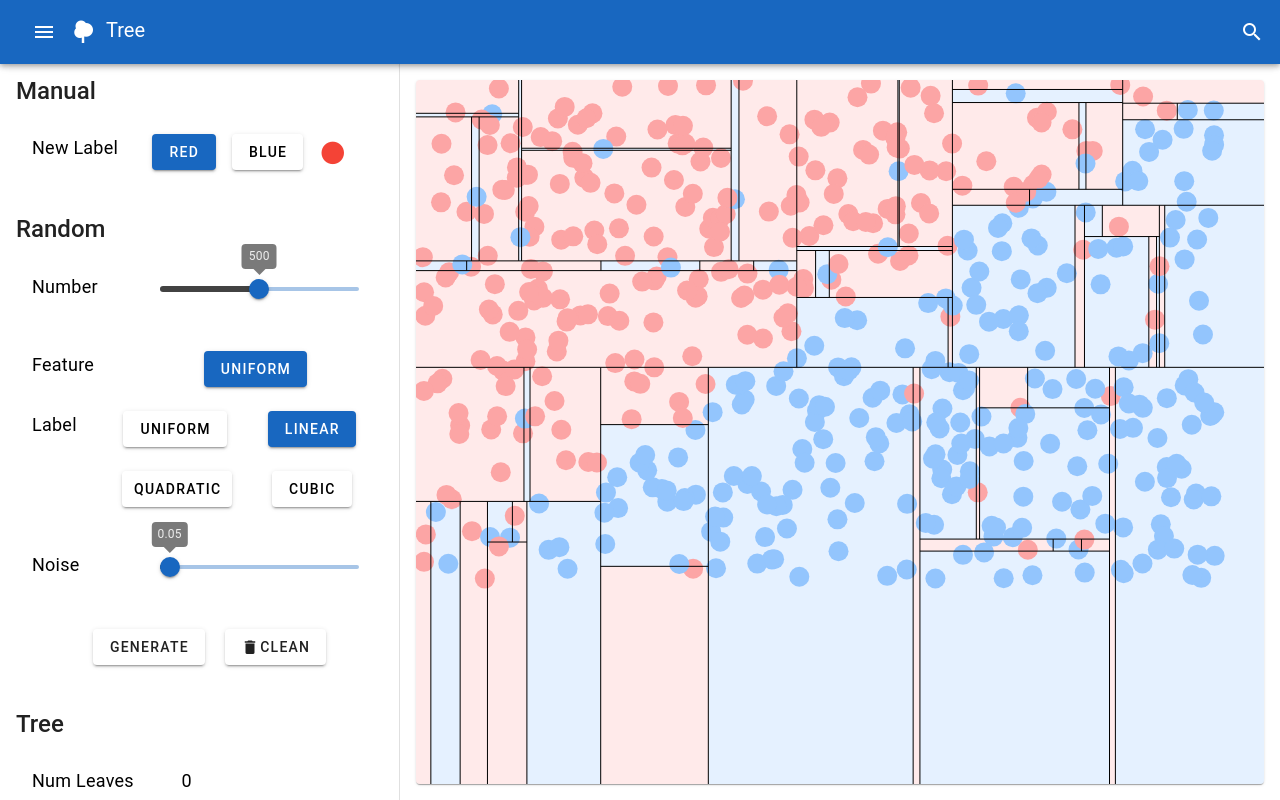
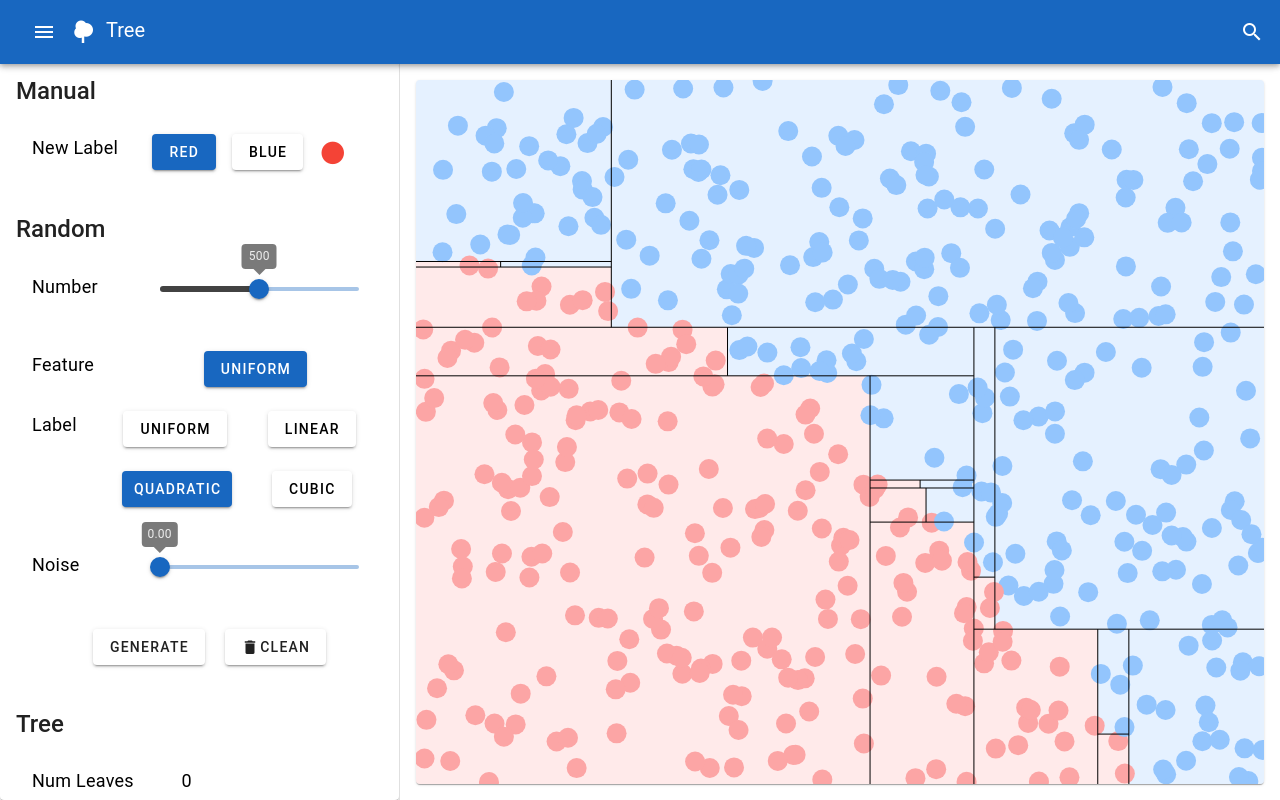
Before and after one commit to AnnyTerfect/decision-tree-visualization, a Vue app: page / in a window 1280 px wide. Built offline with nearby package versions, Linux system fonts and the light colour scheme; the HTML template or start-up script is replaced by a standard one.

Commit message:
Convert to vite

```diff
--- a/babel.config.js
+++ /dev/null
@@ -1,5 +0,0 @@
-module.exports = {
-  presets: [
-    '@vue/cli-plugin-babel/preset'
-  ]
-}
--- a/src/App.vue
+++ b/src/App.vue
@@ -6,8 +6,6 @@ import MyNavDrawer from './components/MyNavDrawer.vue';
 
 const drawer = ref(true)
 const newLabel = ref(1)
-const width = ref(800)
-const height = ref(500)
 const points = ref([])
 const tree = ref({})
 
@@ -29,13 +27,13 @@ function generate(args) {
       label = Math.random() > 0.5 ? 1 : 0
     }
     else if (labelRandom === 'linear') {
-      label = (1 - x) > Math.pow(y, 1) ? 1 : 0
+      label = y > Math.pow(x, 1) ? 1 : 0
     }
     else if (labelRandom === 'quadratic') {
-      label = (1 - x) > Math.pow(y, 2) ? 1 : 0
+      label = y - 1 / 4 > Math.pow(x, 2) ? 1 : 0
     }
     else if (labelRandom === 'cubic') {
-      label = (1 - x) > Math.pow(y, 3) ? 1 : 0
+      label = y > Math.pow(x, 3) ? 1 : 0
     }
 
     // add noise
@@ -101,8 +99,6 @@ function movePoint(args) {
     <v-main class="fixed left-0 right-0 top-0 bottom-0">
       <my-canvas
         :points="points"
-        :width="width"
-        :height="height"
         :r="10"
         :newLabel="newLabel"
         :tree="tree"
--- a/src/components/MyNavDrawer.vue
+++ b/src/components/MyNavDrawer.vue
@@ -14,8 +14,8 @@ const props = defineProps({
 
 const num = ref(500)
 const featureRandom = ref('uniform')
-const labelRandom = ref('linear')
-const noise = ref(0.05)
+const labelRandom = ref('quadratic')
+const noise = ref(0)
 
 const emit = defineEmits()
 function emitGenerate() {
@@ -39,7 +39,7 @@ onMounted(emitGenerate)
         width="400"
         v-model="props.drawer"
     >
-        <v-card class="pa-0">
+        <v-card class="pa-0 h-full">
             <v-card-title class="text-h5">
                 Manual
             </v-card-title>
--- a/src/components/myCanvas.vue
+++ b/src/components/myCanvas.vue
@@ -78,7 +78,7 @@ const curve = computed(() => {
 
 watch(() => props.tree, () => {
   let _lines = [], _rects = []
-  traverse(props.tree.tree, 0, 0, props.width, props.height, _lines, _rects)
+  traverse(props.tree.tree, 0, 0, svg.value.clientWidth, svg.value.clientHeight, _lines, _rects)
   lines.value = _lines
   rects.value = _rects
 })
@@ -139,13 +139,14 @@ function handleMouseMove (event) {
         @mousemove="handleMouseMove"
         @mousedown="handleMouseDown"
         ref="svg"
+        :viewBox="svg ? `0 0 ${svg.clientWidth} ${svg.clientHeight}` : null"
       >
         <rect
           v-for="rect in rects"
-          :x="rect.x * width"
-          :y="rect.y * height"
-          :width="rect.width * width"
-          :height="rect.height * height"
+          :x="rect.x * svg.clientWidth"
+          :y="rect.y * svg.clientHeight"
+          :width="rect.width * svg.clientWidth"
+          :height="rect.height * svg.clientHeight"
           class="opacity-40"
           :class="rect.label === 1 ? 'fill-red-200' : 'fill-blue-200'"
           :key="String([rect.x, rect.y])"
@@ -154,16 +155,16 @@ function handleMouseMove (event) {
           v-for="point in points"
           class="hover:stroke-black hover:stroke-3"
           :class="point.label === 1 ? 'fill-red-300': 'fill-blue-300'"
-          :cx="point.cx * width"
-          :cy="point.cy * height"
+          :cx="point.cx * svg.clientWidth"
+          :cy="point.cy * svg.clientHeight"
           :r="r"
           :key="String([point.cx, point.cy])"
         />
         <line
           v-for="line in lines"
           class="stroke-black stroke-1 hover:stroke-3"
-          :x1="line.x1 * width" :y1="line.y1 * height" :x2="line.x2 * width" :y2="line.y2 * height"
-          :key="String([line.x1 * width, line.y1 * height, line.x2 * width, line.y2 * height])"
+          :x1="line.x1 * svg.clientWidth" :y1="line.y1 * svg.clientHeight" :x2="line.x2 * svg.clientWidth" :y2="line.y2 * svg.clientHeight"
+          :key="String([line.x1, line.y1, line.x2, line.y2])"
         />
         <path
           :d="curve"
--- a/vue.config.js
+++ /dev/null
@@ -1,15 +0,0 @@
-const { defineConfig } = require('@vue/cli-service')
-module.exports = defineConfig({
-  pages: {
-    index: {
-      entry: 'src/main.js',
-      template: 'public/index.html',
-      filename: 'index.html',
-      title: 'Decision Tree Visualizer',
-    },
-  },
-  transpileDependencies: [
-    'vuetify'
-  ],
-  publicPath: './',
-})
```
Also changed, not shown: jsconfig.json (deleted, +0 -19 lines). Lines whose indentation alone changed are shown as unchanged.
